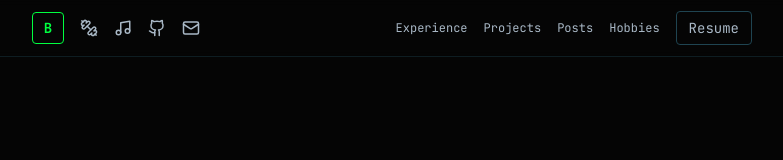
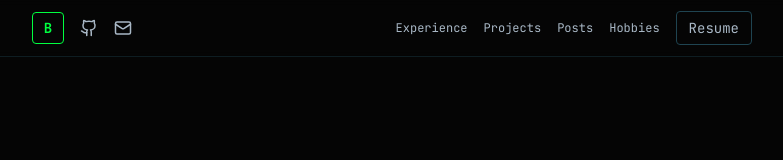
Before and after one commit to bereketlemma/bereket-portfolio, a Next.js app: page / in a window 1280 px wide. Shown: the top 160 px of the page, without its empty margins (248-1031 px from the left). Built offline with nearby package versions, Linux system fonts and the light colour scheme.

Commit message:
fix(navbar): remove Hevy and Music icons from global nav
Personal lifestyle links (workout tracker, music playlist) were occupying
persistent nav space on every page. Removed both to keep the navbar focused
on professional actions: home, GitHub, contact, and resume.

```diff
--- a/app/home/_components/navbar.tsx
+++ b/app/home/_components/navbar.tsx
@@ -3,7 +3,7 @@
 import Link from "next/link"
 import { useState } from "react"
 import { usePathname } from "next/navigation"
-import { Github, Dumbbell, Music, Mail, Menu, X } from "lucide-react"
+import { Github, Mail, Menu, X } from "lucide-react"
 import { useSection } from "@/app/section-context"
 
 const sectionLinks = [
@@ -53,30 +53,6 @@ export default function Navbar() {
             </button>
             <span className="absolute -bottom-8 left-1/2 -translate-x-1/2 rounded bg-surface px-2 py-1 font-mono text-xs text-muted-foreground opacity-0 group-hover:opacity-100 transition-opacity whitespace-nowrap border border-border/40 hidden md:block pointer-events-none">
               home
-            </span>
-          </div>
-
-          <div className="group relative">
-            <Link
-              href="https://hevy.com/user/bereket10"
-              target="_blank"
-              rel="noopener noreferrer"
-              aria-label="Hevy Workout Profile"
-              className="text-muted-foreground hover:text-accent transition-colors"
-            >
-              <Dumbbell size={18} />
-            </Link>
-            <span className="absolute -bottom-8 left-1/2 -translate-x-1/2 rounded bg-surface px-2 py-1 font-mono text-xs text-muted-foreground opacity-0 group-hover:opacity-100 transition-opacity whitespace-nowrap border border-border/40 hidden md:block pointer-events-none">
-              Hevy
-            </span>
-          </div>
-
-          <div className="group relative hidden md:block">
-            <Link href="https://music.youtube.com/playlist?list=PLyUW1Ua_KEvbbp43z66PSI7Hl03j4e6-L&si=ZxSfk7Ykk-Puq5Kt" target="_blank" rel="noopener noreferrer" aria-label="YouTube Music Playlist" className="text-muted-foreground hover:text-accent transition-colors">
-              <Music size={18} />
-            </Link>
-            <span className="absolute -bottom-8 left-1/2 -translate-x-1/2 rounded bg-surface px-2 py-1 font-mono text-xs text-muted-foreground opacity-0 group-hover:opacity-100 transition-opacity whitespace-nowrap border border-border/40 pointer-events-none">
-              Playlist
             </span>
           </div>
 
```
